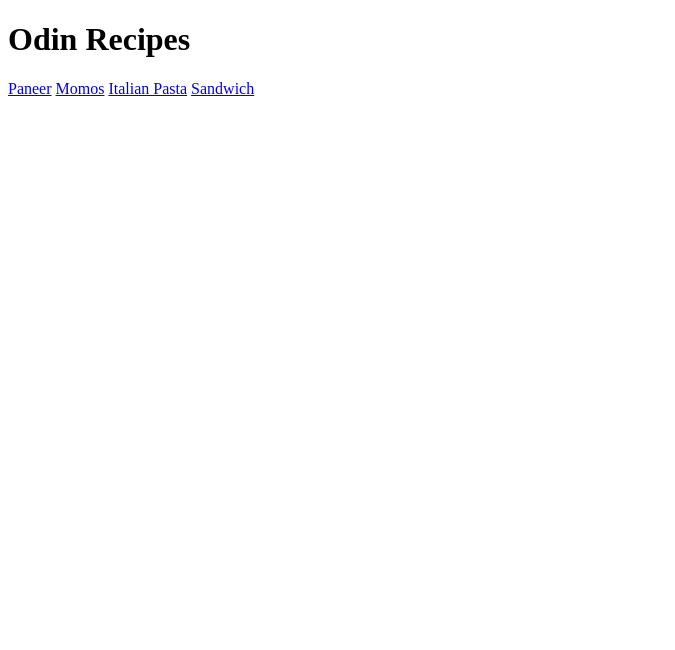
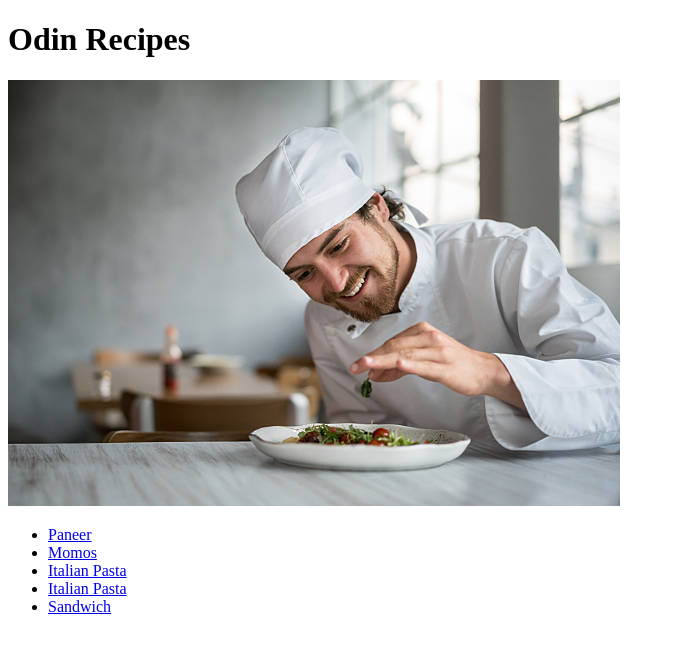
Before and after one commit to guru9607/odin-recipes, a plain HTML site: page index.html in a window 1280 px wide. Shown: the whole page, without its empty margins (0-675 px from the left). Drawn offline with Linux system fonts and the light colour scheme.

Commit message:
Changes done are: *Added an introductory image. *Fixed the image size of paneer and sandwitch. *Orderly arranged the links in index file.

```diff
--- a/index.html
+++ b/index.html
@@ -7,11 +7,20 @@
     <title>Document</title>
 </head>
 <body>
+
     <h1>Odin Recipes</h1>
-    <a href="./recipes/paneer.html">Paneer</a>
-    <a href="./recipes/momos.html">Momos</a>
-    <a href="./recipes/pasta.html">Italian Pasta</a>
-    <a href="./recipes/sandwich.html">Sandwich</a>
+
+    <!-- Introductory Image  -->
+    <img src="./images/chef.jpg" alt="">
+
+    <!-- Link for Recipe Pages -->
+    <ul>
+        <li><a href="./recipes/paneer.html">Paneer</a></li>
+        <li><a href="./recipes/momos.html">Momos</a></li>
+        <li><a href="./recipes/pasta.html">Italian Pasta</a></li>
+        <li><a href="./recipes/pasta.html">Italian Pasta</a></li>
+        <li><a href="./recipes/sandwich.html">Sandwich</a></li>
+    </ul>
 
 </body>
 </html>
```
Also changed, not shown: recipes/paneer.html (+2 -2 lines), recipes/sandwich.html (+3 -1 lines), images/chef.jpg (added).
